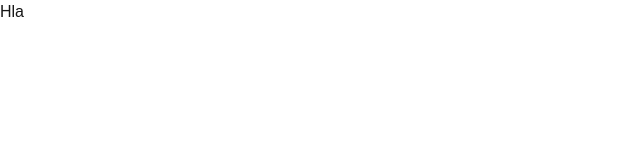
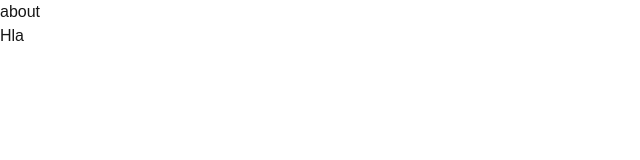
Before and after one commit to Acruxu/maimo-prog3-2025-tp4-ecommerce-abecian-giuliodori, a Next.js app: page / in a window 1280 px wide. Shown: the top 160 px of the page, without its empty margins (0-640 px from the left). Built offline with nearby package versions, Linux system fonts and the light colour scheme.

Commit message:
added navbar

```diff
--- a/src/app/page.js
+++ b/src/app/page.js
@@ -2,6 +2,15 @@ import Image from "next/image";
 
 export default function Home() {
   return (
+    <>
+    <nav>
+      <ul>
+        <li>
+          about
+        </li>
+      </ul>
+    </nav>
    <div>Hla</div>
+   </>
   );
 }
```
